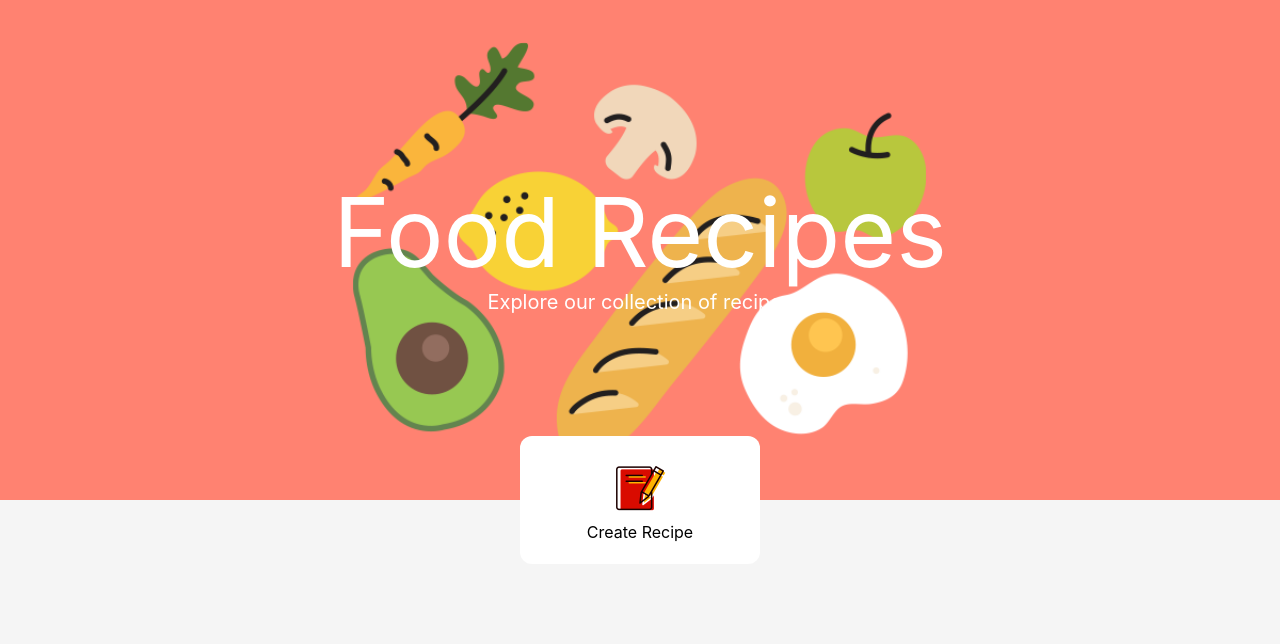
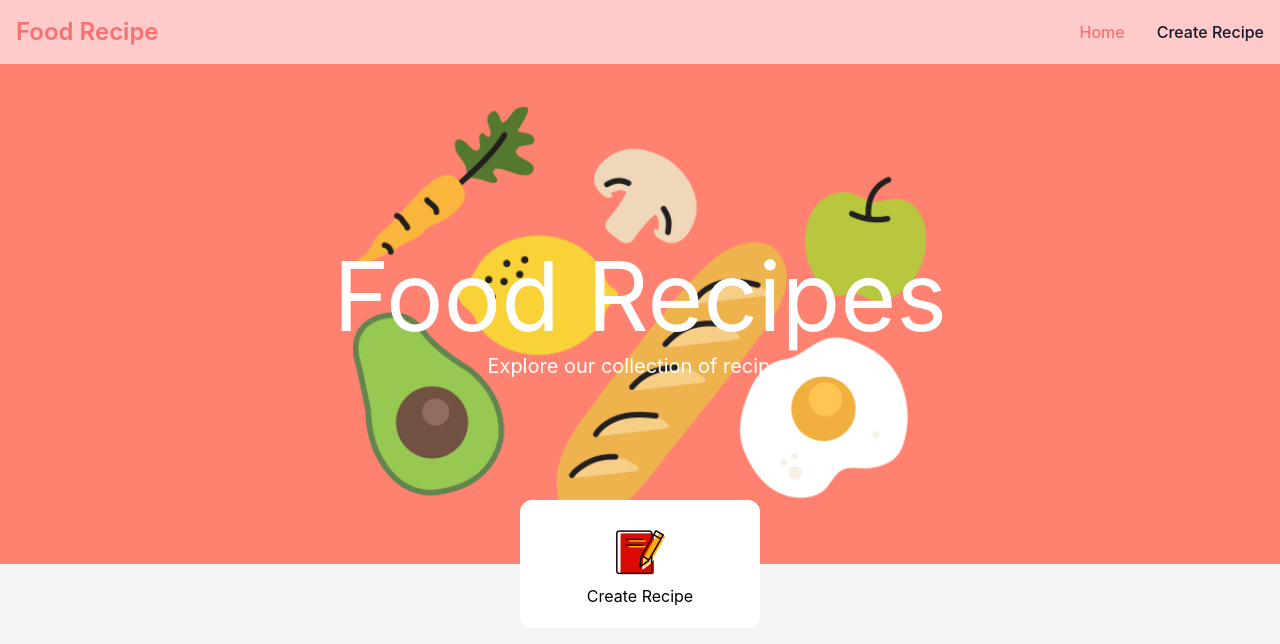
Before and after one commit to JiyuanXiao/cooking-recipe-demo-frontend, a React (Create React App) app: page / in a window 1280 px wide. Shown: the top 644 px of the page. Built offline with nearby package versions, Linux system fonts and the light colour scheme.

Commit message:
Add Navigation Bar

```diff
--- a/package.json
+++ b/package.json
@@ -6,7 +6,9 @@
     "@testing-library/jest-dom": "^5.17.0",
     "@testing-library/react": "^13.4.0",
     "@testing-library/user-event": "^13.5.0",
+    "bootstrap": "^5.3.3",
     "react": "^18.3.1",
+    "react-bootstrap": "^2.10.4",
     "react-dom": "^18.3.1",
     "react-router-dom": "^6.25.1",
     "react-scripts": "5.0.1",
--- a/src/App.js
+++ b/src/App.js
@@ -3,11 +3,13 @@
 import RecipeListPage from "./pages/RecipeListPage";
 import RecipeDetailPage from "./pages/RecipeDetailPage";
 import CreateRecipePage from "./pages/CreateRecipePage";
+import NavigationBar from "./components/NavigationBar";
 
 function App() {
   return (
     <BrowserRouter>
       <div className="text-center">
+        <NavigationBar />
         <Routes>
           <Route path="/" element={<RecipeListPage />} />
           <Route path="/recipe/:id" element={<RecipeDetailPage />} />
--- /dev/null
+++ b/src/components/NavigationBar.js
@@ -0,0 +1,36 @@
+const NavigationBar = () => {
+  return (
+    <nav class="bg-red-200 border-gray-200">
+      <div class="max-w-screen-xl flex flex-wrap items-center justify-between mx-auto p-4">
+        <a href="/" class="flex items-center space-x-3 rtl:space-x-reverse">
+          <span class="self-center text-2xl font-semibold whitespace-nowrap text-red-400">
+            Food Recipe
+          </span>
+        </a>
+        <div class="hidden w-full md:block md:w-auto" id="navbar-default">
+          <ul class="font-medium flex flex-col p-4 md:p-0 mt-4 border border-gray-100 rounded-lg bg-gray-50 md:flex-row md:space-x-8 rtl:space-x-reverse md:mt-0 md:border-0 md:bg-red-200">
+            <li>
+              <a
+                href="/"
+                class="block py-2 px-3 text-white bg-red-400 rounded md:bg-transparent md:text-red-400 md:p-0 "
+                aria-current="page"
+              >
+                Home
+              </a>
+            </li>
+            <li>
+              <a
+                href="/create"
+                class="block py-2 px-3 text-gray-900 rounded hover:bg-gray-100 md:hover:bg-transparent md:border-0 md:hover:text-red-400 md:p-0"
+              >
+                Create Recipe
+              </a>
+            </li>
+          </ul>
+        </div>
+      </div>
+    </nav>
+  );
+};
+
+export default NavigationBar;
```
Also changed, not shown: 1 other file (tests, documents, lock files or other folders).
